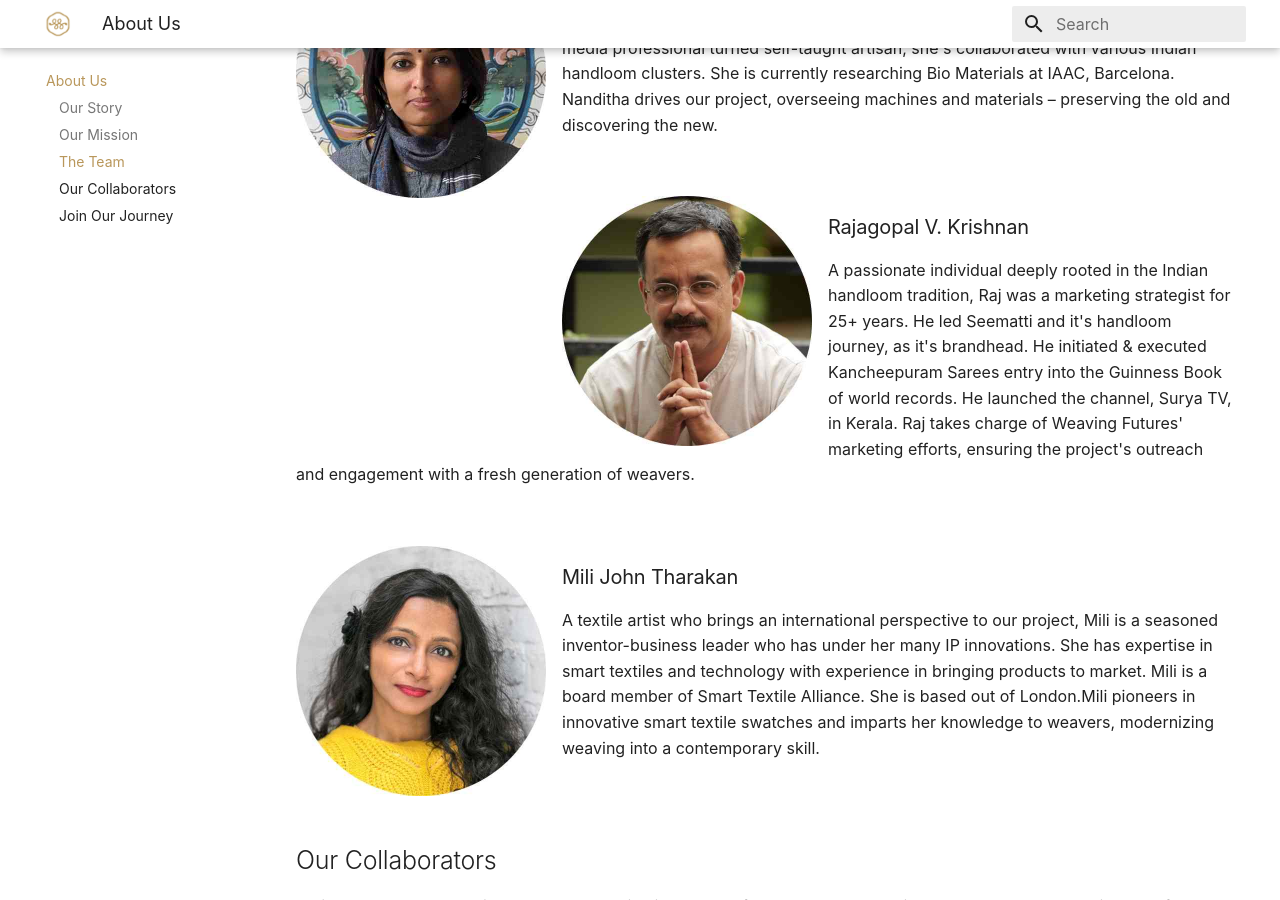
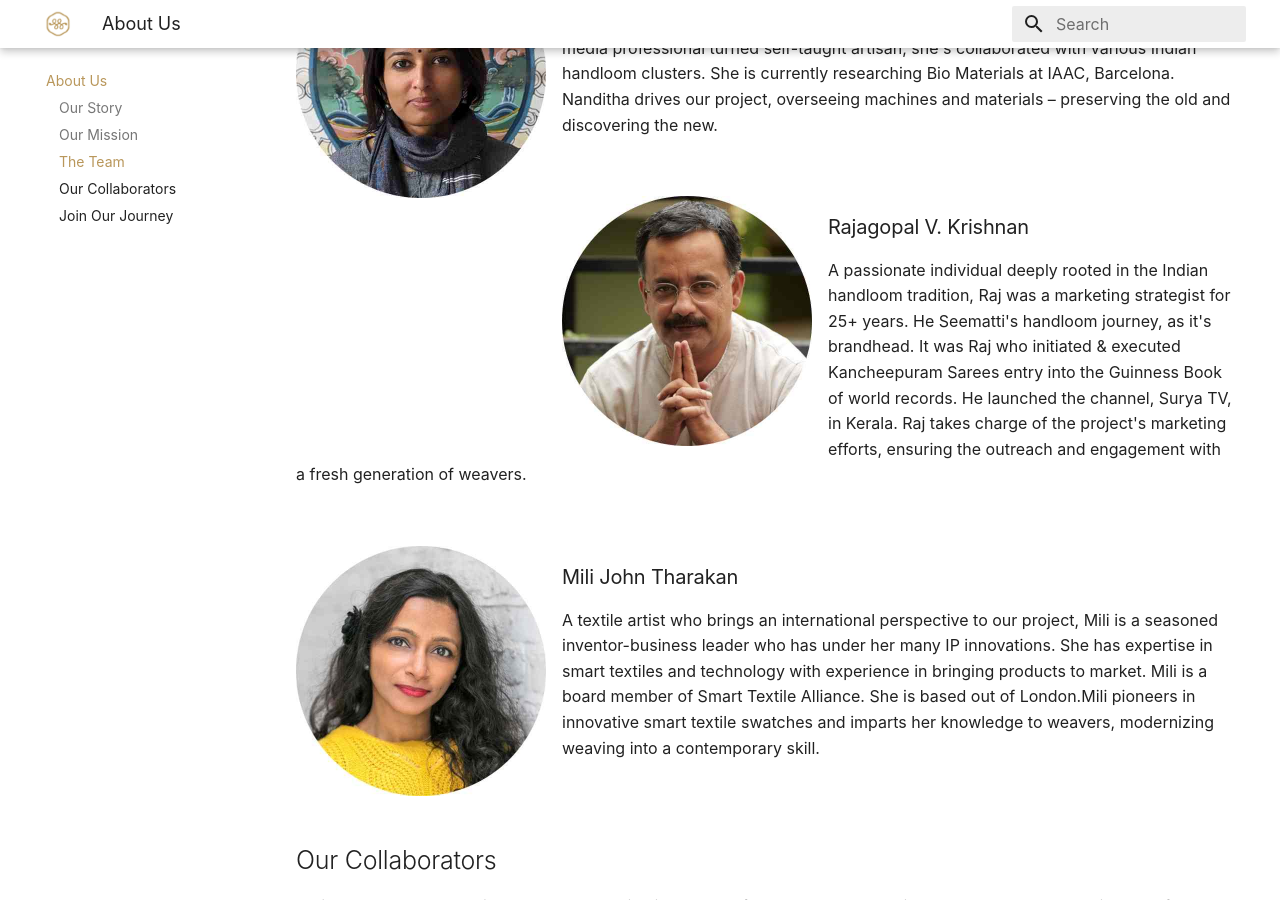
Before and after one commit to weavingfutures/weavingfutures.github.io, an MkDocs documentation site: the page built from docs/about/about.md, in a window 1280 px wide and 900 px high, scrolled down 851 px. Built offline with MkDocs 1.6.1 and Material for MkDocs 9.7.7, drawn with Linux system fonts in a browser that asks for light colours; some web fonts are replaced.

Commit message:
Update about.md

```diff
--- a/docs/about/about.md
+++ b/docs/about/about.md
@@ -18,7 +18,7 @@ We are a diverse team, driven by our love for craftsmanship and our dedication t
 <p></br></p>
 <p><img align="left" alt="Rajagopal" src="../../images/about/raj.jpg" width="250" /></p>
 <h3>Rajagopal V. Krishnan</h3>
-<p>A passionate individual deeply rooted in the Indian handloom tradition, Raj was a marketing strategist for 25+ years. He led Seematti and it's handloom journey, as it's brandhead. He initiated & executed Kancheepuram Sarees entry into the Guinness Book of world records. He launched the channel, Surya TV, in Kerala. Raj takes charge of Weaving Futures' marketing efforts, ensuring the project's outreach and engagement with a fresh generation of weavers.</p>
+<p>A passionate individual deeply rooted in the Indian handloom tradition, Raj was a marketing strategist for 25+ years. He Seematti's handloom journey, as it's brandhead. It was Raj who initiated & executed Kancheepuram Sarees entry into the Guinness Book of world records. He launched the channel, Surya TV, in Kerala. Raj takes charge of the project's marketing efforts, ensuring the outreach and engagement with a fresh generation of weavers.</p>
 <p></br></p>
 <p><img align="left" alt="Mili" src="../../images/about/mili.jpg" width="250" /></p>
 <h3>Mili John Tharakan</h3>
```
